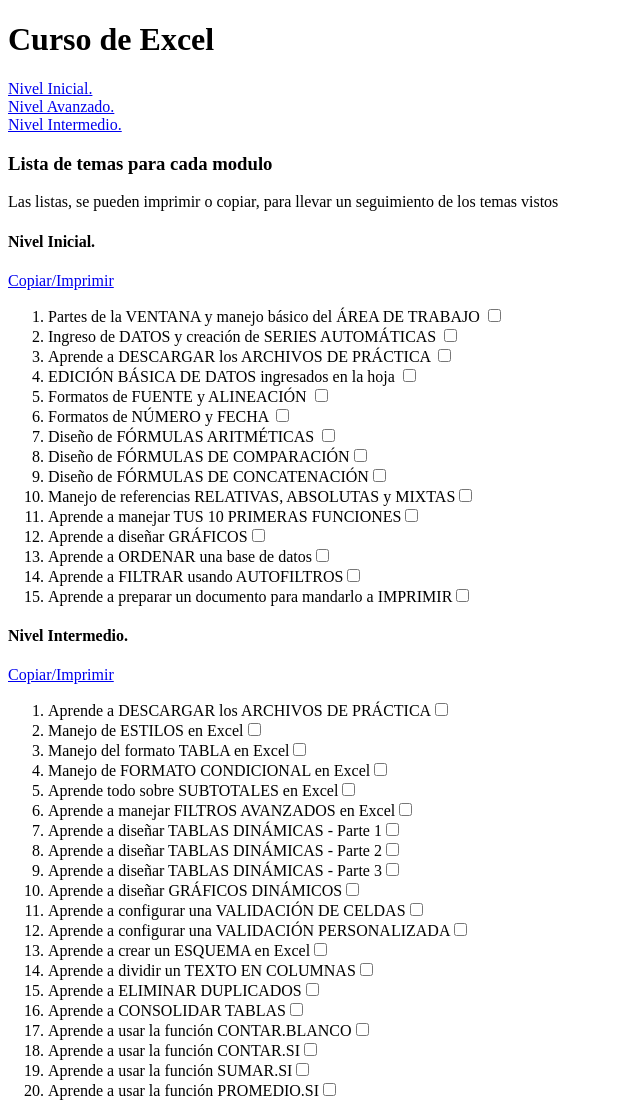
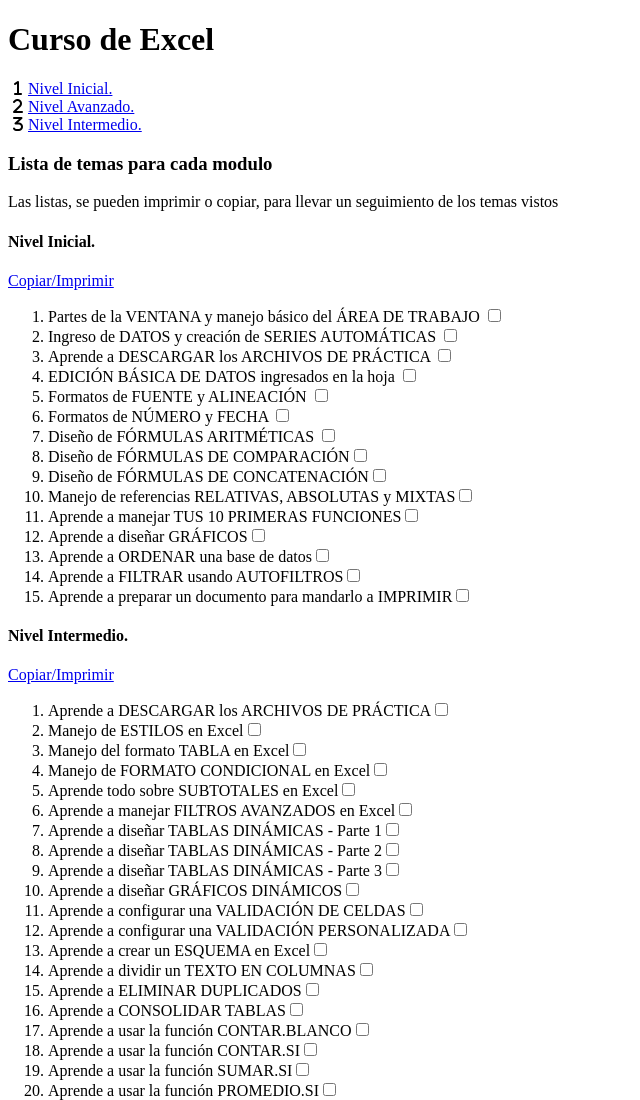
Before and after one commit to cintiasana/Curso-Excel, a plain HTML site: page index.html in a window 1280 px wide. Shown: the top 1100 px of the page, without its empty margins (0-640 px from the left). Drawn offline with Linux system fonts and the light colour scheme.

Commit message:
correcciones de estructura

```diff
--- a/index.html
+++ b/index.html
@@ -13,11 +13,11 @@
 
     <div class="container1">
 
-        <div class="containerItem1"><a href="Inicial.html"  target="_blank">Nivel Inicial.</a></div>
+        <div class="containerItem1"><i class="fas fa-1 fa-fw fa-x1"></i><a href="Inicial.html"  target="_blank">Nivel Inicial.</a></div>
 
-        <div class="containerItem1"><a href="Avanzado.html" target="_blank">Nivel Avanzado.</a></div>
+        <div class="containerItem1"><i class="fas fa-2 fa-fw fa-x2"></i><a href="Avanzado.html" target="_blank">Nivel Avanzado.</a></div>
 
-        <div class="containerItem1"><a href="Intermedio.html" target="_blank">Nivel Intermedio.</a></div>
+        <div class="containerItem1"><i class="fas fa-3 fa-fw fa-x3"></i><a href="Intermedio.html" target="_blank">Nivel Intermedio.</a></div>
     </div>
 
     <div>
```
Also changed, not shown: Avanzado.html (+12 -0 lines), Intermedio.html (+12 -0 lines).
